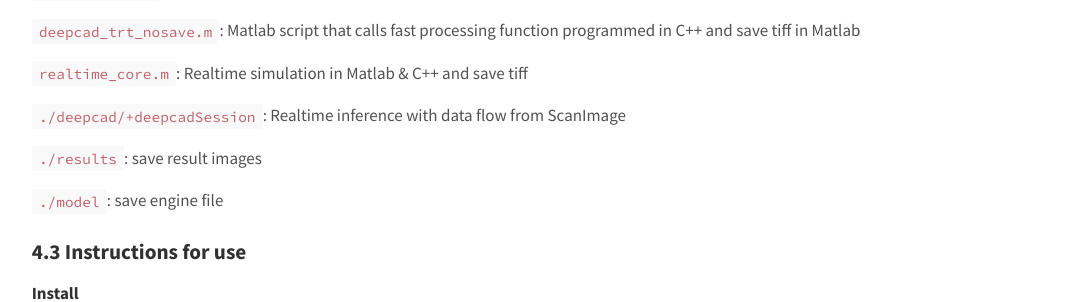
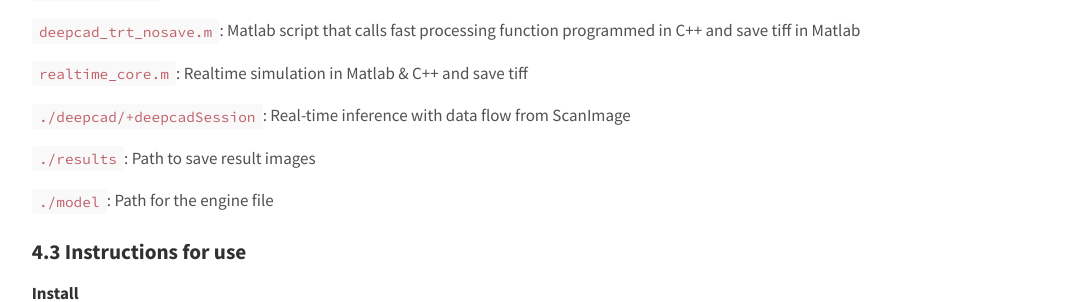
Before and after one commit to cabooster/DeepCAD-RT, a Jekyll site: the page built from Tutorial.md, in a window 1280 px wide and 900 px high, scrolled down 4004 px. Shown: the part 156-458 px from the top of the window, without its empty margins (100-1166 px from the left). Built offline with Jekyll 4.4.1, drawn with Linux system fonts in a browser that asks for light colours.

Commit message:
Update Tutorial.md

```diff
--- a/Tutorial.md
+++ b/Tutorial.md
@@ -115,11 +115,11 @@ To achieve real-time denoising, DeepCAD-RT was optimally deployed on GPU using T
 
 `realtime_core.m`: Realtime simulation in Matlab & C++ and save tiff
 
-`./deepcad/+deepcadSession`: Realtime inference with data flow from ScanImage
+`./deepcad/+deepcadSession`: Real-time inference with data flow from ScanImage
 
-`./results`: save result images
+`./results`: Path to save result images
 
-`./model`: save engine file
+`./model`: Path for the engine file
 
 ### 4.3 Instructions for use
 
```
